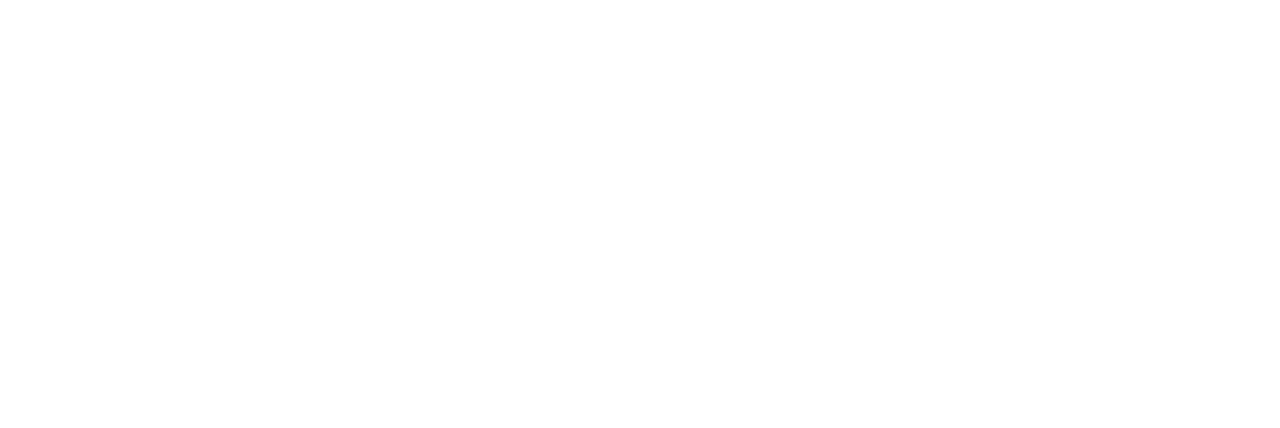
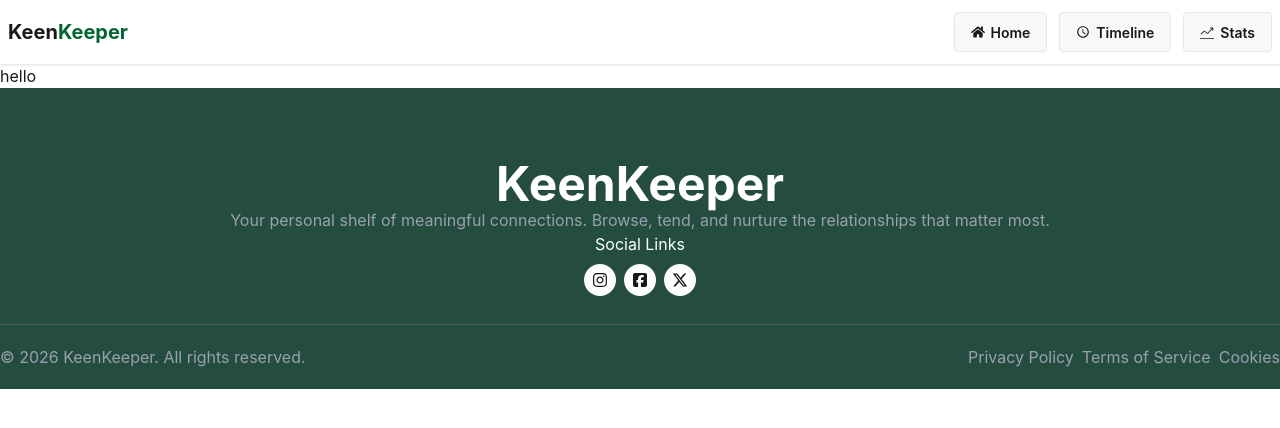
Before and after one commit to mostafijur1126/A7-keen-keper, a Next.js app: page / in a window 1280 px wide. Shown: the top 428 px of the page. Built offline with nearby package versions, Linux system fonts and the light colour scheme.

Commit message:
added navbar and footer section

```diff
--- a/src/app/globals.css
+++ b/src/app/globals.css
@@ -1 +1,2 @@
 @import "tailwindcss";
+@plugin "daisyui";
--- a/src/app/layout.js
+++ b/src/app/layout.js
@@ -1,5 +1,7 @@
 import { Geist, Geist_Mono } from "next/font/google";
 import "./globals.css";
+import Navbar from "@/component/navbar/Navbar";
+import Footer from "@/component/footer/Footer";
 
 const geistSans = Geist({
   variable: "--font-geist-sans",
@@ -20,9 +22,14 @@
   return (
     <html
       lang="en"
+      data-theme="light"
       className={`${geistSans.variable} ${geistMono.variable} h-full antialiased`}
     >
-      <body className="min-h-full flex flex-col">{children}</body>
+      <body className="min-h-full flex flex-col">
+        <Navbar></Navbar>
+        {children}
+        <Footer></Footer>
+      </body>
     </html>
   );
 }
--- a/src/app/page.js
+++ b/src/app/page.js
@@ -3,7 +3,7 @@
 export default function Home() {
   return (
     <div className="">
-
+      <h1>hello</h1>
     </div>
   );
 }
--- /dev/null
+++ b/src/component/footer/Footer.jsx
@@ -0,0 +1,33 @@
+import Link from 'next/link';
+import React from 'react';
+import { FaInstagram } from 'react-icons/fa';
+import { FaSquareFacebook, FaXTwitter } from 'react-icons/fa6';
+
+const Footer = () => {
+    return (
+        <div className='w-full bg-[#244D3F]'>
+            <footer className="max-w-7xl mx-auto text-center pt-18">
+                <h1 className='text-5xl font-bold text-white'>KeenKeeper</h1>
+                <p className='text-gray-400'>Your personal shelf of meaningful connections. Browse, tend, and nurture the relationships that matter most.</p>
+                <div>
+                    <p className='text-white'>Social Links</p>
+                    <div className='flex justify-center items-center py-2 gap-2'>
+                        <div className='bg-white p-2 rounded-full hover:text-white hover:bg-green-700'><Link href="/"><FaInstagram /></Link></div>
+                        <div className='bg-white p-2 rounded-full hover:text-white hover:bg-green-700'><Link href="/"><FaSquareFacebook /></Link></div>
+                        <div className='bg-white p-2 rounded-full hover:text-white hover:bg-green-700'><Link href="/"><FaXTwitter /></Link></div>
+                    </div>
+                </div>
+                <div className='flex items-center justify-between py-5 border-t-1 mt-5 border-t-gray-600'>
+                    <p className='text-gray-400'>© 2026 KeenKeeper. All rights reserved.</p>
+                    <ul className='flex gap-2 text-center text-gray-400'>
+                        <Link href="">Privacy Policy</Link>
+                        <Link href="">Terms of Service </Link>
+                        <Link href="">Cookies</Link>
+                    </ul>
+                </div>
+            </footer>
+        </div>
+    );
+};
+
+export default Footer;
--- /dev/null
+++ b/src/component/navbar/Navbar.jsx
@@ -0,0 +1,24 @@
+import Link from 'next/link';
+import React from 'react';
+import { FaHome } from 'react-icons/fa';
+import { MdOutlineWatchLater } from 'react-icons/md';
+import { TfiStatsUp } from 'react-icons/tfi';
+
+const Navbar = () => {
+    return (
+        <div className='w-full bg-base-100 shadow-sm'>
+            <div className="navbar max-w-7xl mx-auto">
+            <div className="flex-1">
+                <Link href="/" className="font-bold text-xl">Keen<span className='text-green-800'>Keeper</span></Link>
+            </div>
+            <div className="flex gap-3">
+                <Link href="/" className='btn'><FaHome /> Home</Link>
+                <Link href="/" className='btn'> <MdOutlineWatchLater />Timeline</Link>
+                <Link href="/"  className='btn'><TfiStatsUp /> Stats</Link>
+            </div>
+        </div>
+        </div>
+    );
+};
+
+export default Navbar;
```
Also changed, not shown: package.json (+5 -3 lines), 1 other file (tests, documents, lock files or other folders).
